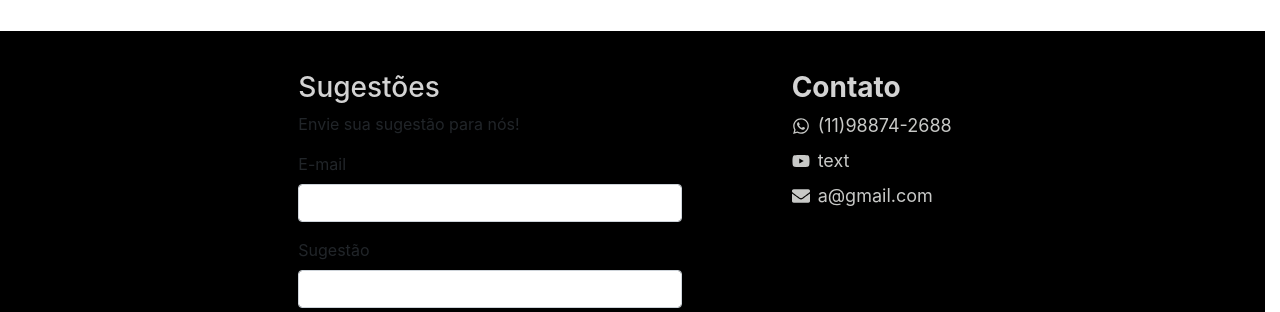
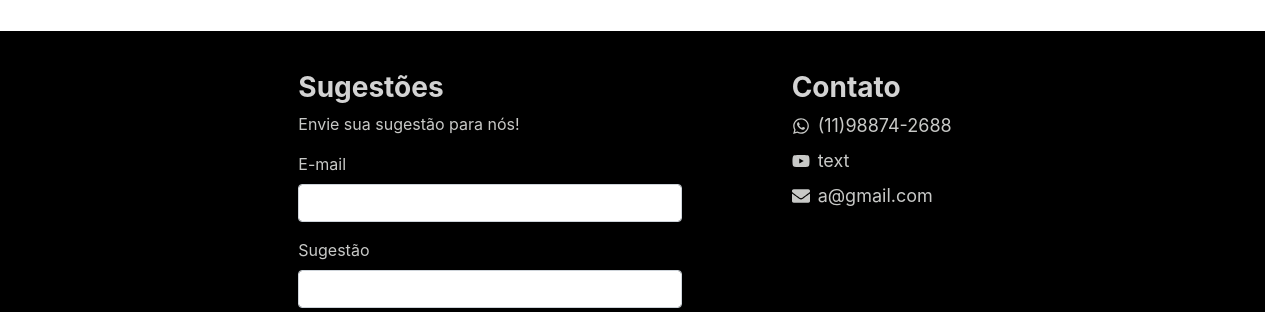
Before and after one commit to Jonatas6199/store-catalog, a React (Create React App) app: page / in a window 1280 px wide. Shown: the part 928-1240 px from the top of the page. Built offline with nearby package versions, Linux system fonts and the light colour scheme.

Commit message:
change color

```diff
--- a/src/components/Suggestions/index.js
+++ b/src/components/Suggestions/index.js
@@ -19,7 +19,7 @@ export default function Suggestions(){
 
     return(
         <div className='sugestoes col-md-4'>
-          <h3>Sugestões</h3>
+          <h3><strong>Sugestões</strong></h3>
           <p>Envie sua sugestão para nós!</p>
           <form onSubmit={handleSubmitSuggestion}>
             <div className="form-group">
--- a/src/components/Suggestions/styles.css
+++ b/src/components/Suggestions/styles.css
@@ -1,10 +1,11 @@
-/* .sugestoes {
-    width: 50vh;
+.sugestoes h3{
+    color: lightgray;
 }
 
-@media(min-width: 880px) {
-    .sugestoes {
-        margin-bottom: 50px;
-        width: 80vh;
-    }
-} */
+.sugestoes p, .sugestoes label{
+    color: #c8c9c7;
+}
+
+.sugestoes button{
+    width: 100px;
+}
```
